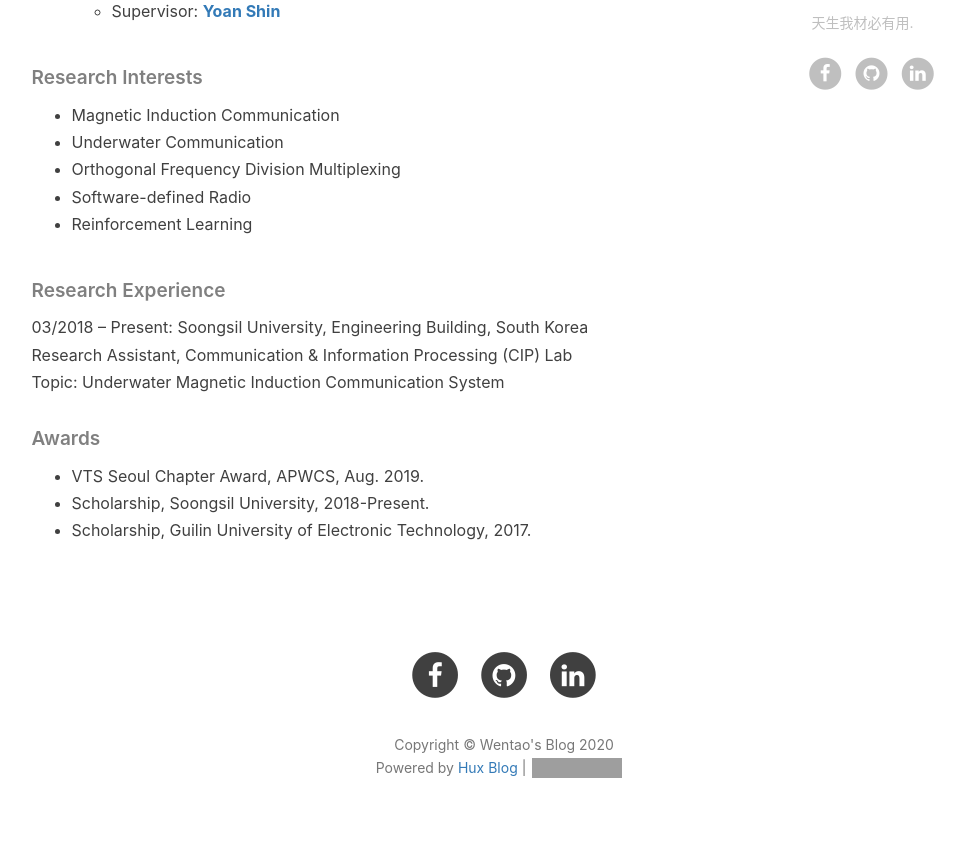
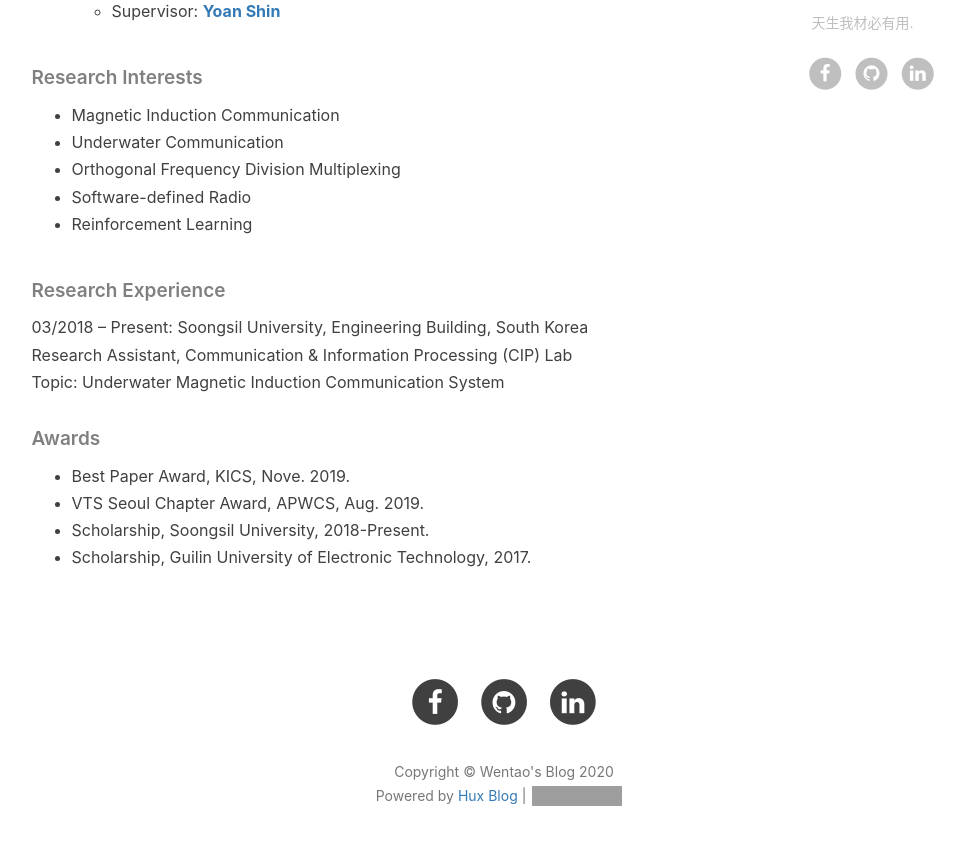
Before and after one commit to csxmt123/zhouwt612.github.io, a Jekyll site: the page built from z_about.html, in a window 1280 px wide and 900 px high, scrolled down 811 px. Shown: the top 845 px of the window, without its empty margins (136-1101 px from the left). Built offline with Jekyll 4.4.1, drawn with Linux system fonts in a browser that asks for light colours; nearby versions of some CDN libraries; comment, search, counter and statistics services are not loaded; grey boxes are pictures that could not be loaded.

Commit message:
Update en.md

```diff
--- a/_includes/about/en.md
+++ b/_includes/about/en.md
@@ -28,7 +28,7 @@ Research Assistant, Communication & Information Processing (CIP) Lab <br>
 Topic: Underwater Magnetic Induction Communication System
 
 ##### Awards
-
+- Best Paper Award, KICS, Nove. 2019.
 - VTS Seoul Chapter Award, APWCS, Aug. 2019.
 - Scholarship, Soongsil University, 2018-Present.
 - Scholarship, Guilin University of Electronic Technology, 2017.
```
